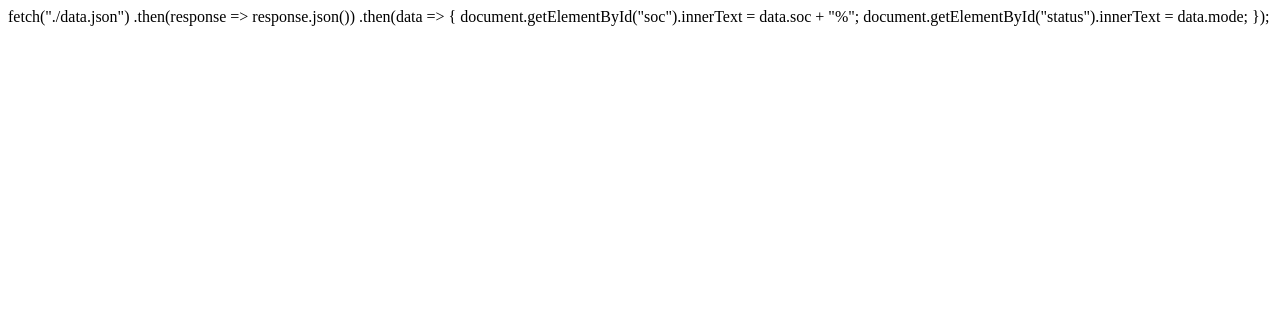
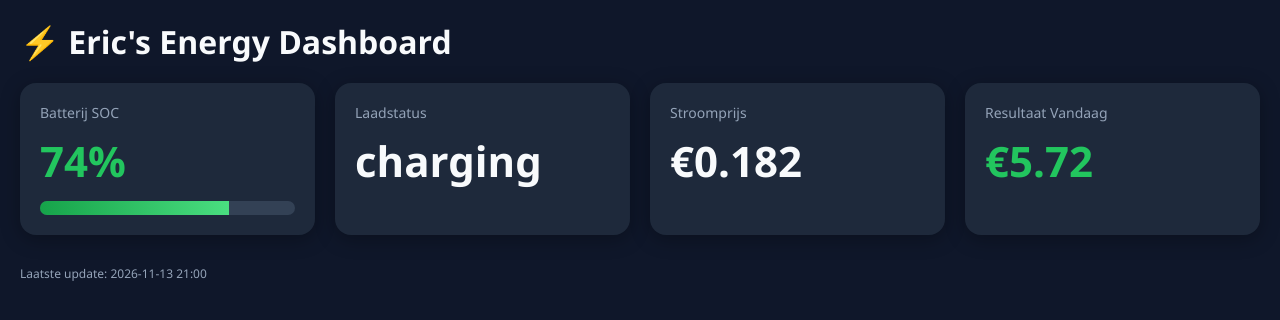
Before and after one commit to erichissink/magrathea, a plain HTML site: page index.html in a window 1280 px wide. Drawn offline with Linux system fonts and the light colour scheme.

Commit message:
Fix JavaScript fetch and update logic in index.html

```diff
--- a/index.html
+++ b/index.html
@@ -1,11 +1,167 @@
+<!DOCTYPE html>
+<html lang="nl">
+<head>
+<meta charset="UTF-8">
+<meta name="viewport" content="width=device-width, initial-scale=1.0">
+<title>Eric's Energy Dashboard</title>
+
+<style>
+:root {
+  --bg: #0f172a;
+  --card: #1e293b;
+  --accent: #22c55e;
+  --text: #f8fafc;
+  --muted: #94a3b8;
+}
+
+* {
+  box-sizing: border-box;
+  margin: 0;
+  padding: 0;
+}
+
+body {
+  font-family: Segoe UI, Arial, sans-serif;
+  background: var(--bg);
+  color: var(--text);
+  padding: 20px;
+}
+
+h1 {
+  margin-bottom: 20px;
+}
+
+.grid {
+  display: grid;
+  grid-template-columns: repeat(auto-fit, minmax(250px, 1fr));
+  gap: 20px;
+}
+
+.card {
+  background: var(--card);
+  border-radius: 16px;
+  padding: 20px;
+  box-shadow: 0 4px 20px rgba(0,0,0,.3);
+}
+
+.label {
+  color: var(--muted);
+  font-size: 14px;
+}
+
+.value {
+  font-size: 42px;
+  font-weight: 700;
+  margin-top: 10px;
+}
+
+.green {
+  color: var(--accent);
+}
+
+.bar {
+  height: 14px;
+  background: #334155;
+  border-radius: 9px;
+  overflow: hidden;
+  margin-top: 12px;
+}
+
+.fill {
+  height: 100%;
+  width: 0%;
+  background: linear-gradient(90deg,#16a34a,#4ade80);
+  transition: width 0.5s ease;
+}
+
+.footer {
+  margin-top: 30px;
+  color: var(--muted);
+  font-size: 12px;
+}
+</style>
+</head>
+
+<body>
+
+<h1>⚡ Eric's Energy Dashboard</h1>
+
+<div class="grid">
+
+  <div class="card">
+    <div class="label">Batterij SOC</div>
+    <div class="value green" id="soc">--%</div>
+    <div class="bar">
+      <div class="fill" id="socbar"></div>
+    </div>
+  </div>
+
+  <div class="card">
+    <div class="label">Laadstatus</div>
+    <div class="value" id="status">laden...</div>
+  </div>
+
+  <div class="card">
+    <div class="label">Stroomprijs</div>
+    <div class="value" id="price">--</div>
+  </div>
+
+  <div class="card">
+    <div class="label">Resultaat Vandaag</div>
+    <div class="value green" id="profit">--</div>
+  </div>
+
+</div>
+
+<div class="footer">
+Laatste update: <span id="time"></span>
+</div>
+
+<script>
+
+document.getElementById("time").innerText =
+new Date().toLocaleString("nl-NL");
+
 fetch("./data.json")
-.then(response => response.json())
-.then(data => {
+  .then(response => response.json())
+  .then(data => {
 
-    document.getElementById("soc").innerText =
+    if (data.soc !== undefined) {
+      document.getElementById("soc").innerText =
         data.soc + "%";
 
+      document.getElementById("socbar").style.width =
+        data.soc + "%";
+    }
+
+    if (data.mode !== undefined) {
+      document.getElementById("status").innerText =
+        data.mode;
+    }
+
+    if (data.price !== undefined) {
+      document.getElementById("price").innerText =
+        "€" + Number(data.price).toFixed(3);
+    }
+
+    if (data.profit_today !== undefined) {
+      document.getElementById("profit").innerText =
+        "€" + Number(data.profit_today).toFixed(2);
+    }
+
+    if (data.updated !== undefined) {
+      document.getElementById("time").innerText =
+        data.updated;
+    }
+  })
+  .catch(error => {
+    console.error("Fout bij laden data.json:", error);
+
     document.getElementById("status").innerText =
-        data.mode;
+      "data.json niet gevonden";
+  });
 
-});
+</script>
+
+</body>
+</html>
```
